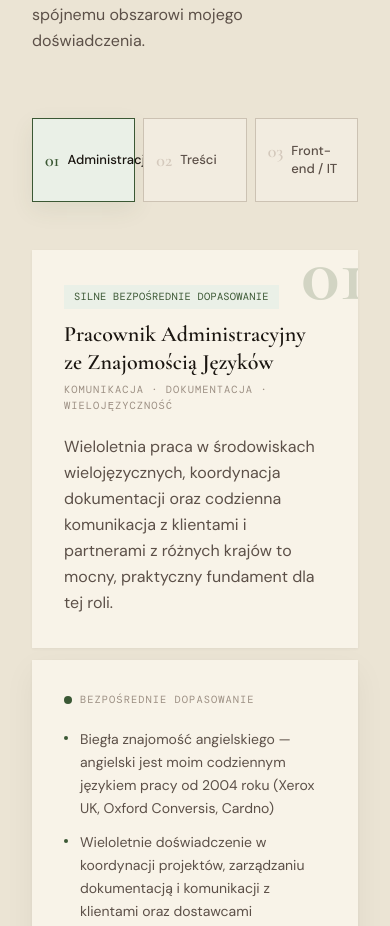
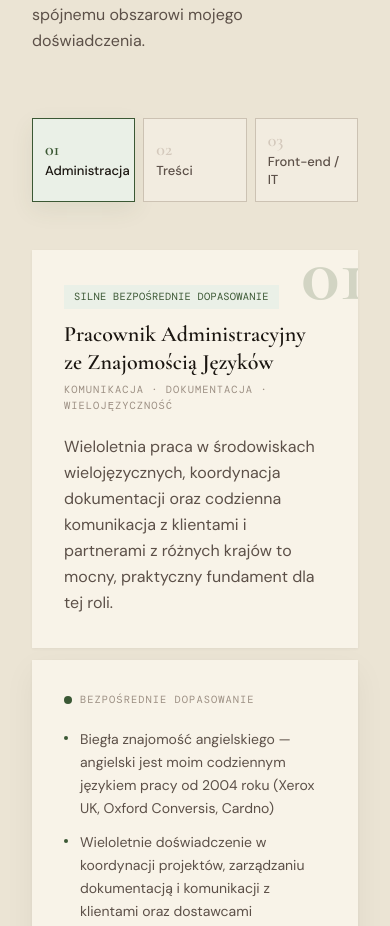
Before and after one commit to maryooshek/mariusz-grabowski, a React (Vite) app: page / in a window 390 px wide. Shown: the part 1286-2212 px from the top of the page. Built offline with nearby package versions, Linux system fonts and the light colour scheme.

Commit message:
poprawki9

```diff
--- a/src/components/RoleMatch.tsx
+++ b/src/components/RoleMatch.tsx
@@ -72,12 +72,12 @@ export default function RoleMatch() {
                   : 'border-rule/80 bg-paper text-ink-light hover:text-ink-mid hover:border-rule hover:bg-surface'
               }`}
             >
-              <span className="flex items-start gap-2 sm:gap-3">
+              <span className="flex flex-col items-start gap-1 sm:flex-row sm:items-start sm:gap-3">
                 <span className={`font-cormorant font-semibold text-lg sm:text-xl leading-none ${active === i ? 'text-field' : 'text-ink-ghost'}`}>
                   {r.number}
                 </span>
                 <span className="min-w-0">
-                  <span className={`block font-medium text-[13px] sm:text-sm leading-snug ${active === i ? 'text-ink' : 'text-ink-mid'}`}>
+                  <span className={`block font-medium text-[13px] sm:text-sm leading-snug break-words ${active === i ? 'text-ink' : 'text-ink-mid'}`}>
                     {r.shortTitle}
                   </span>
                   <span className="hidden sm:block mt-1 font-mono text-2xs uppercase tracking-widest text-ink-light">
```
